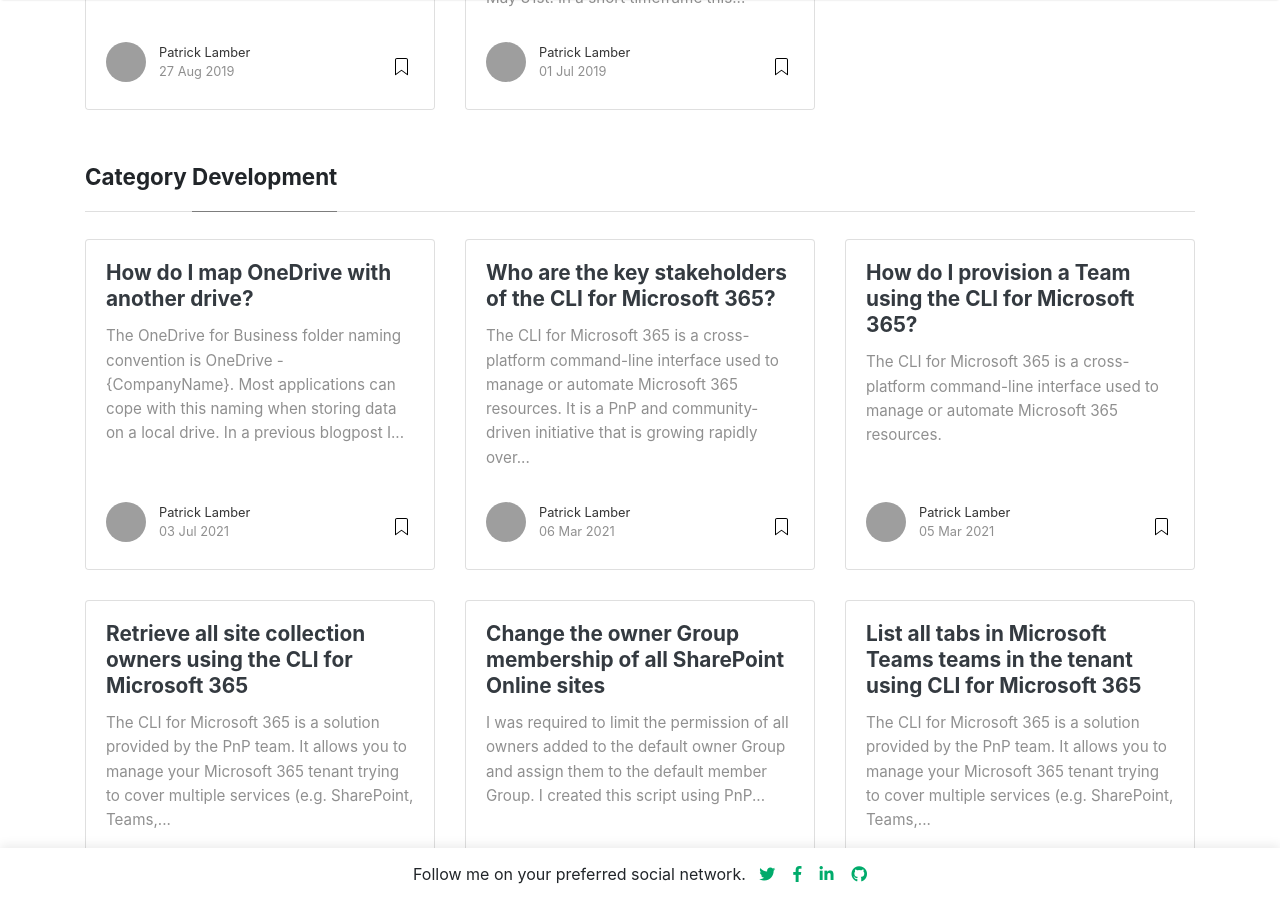
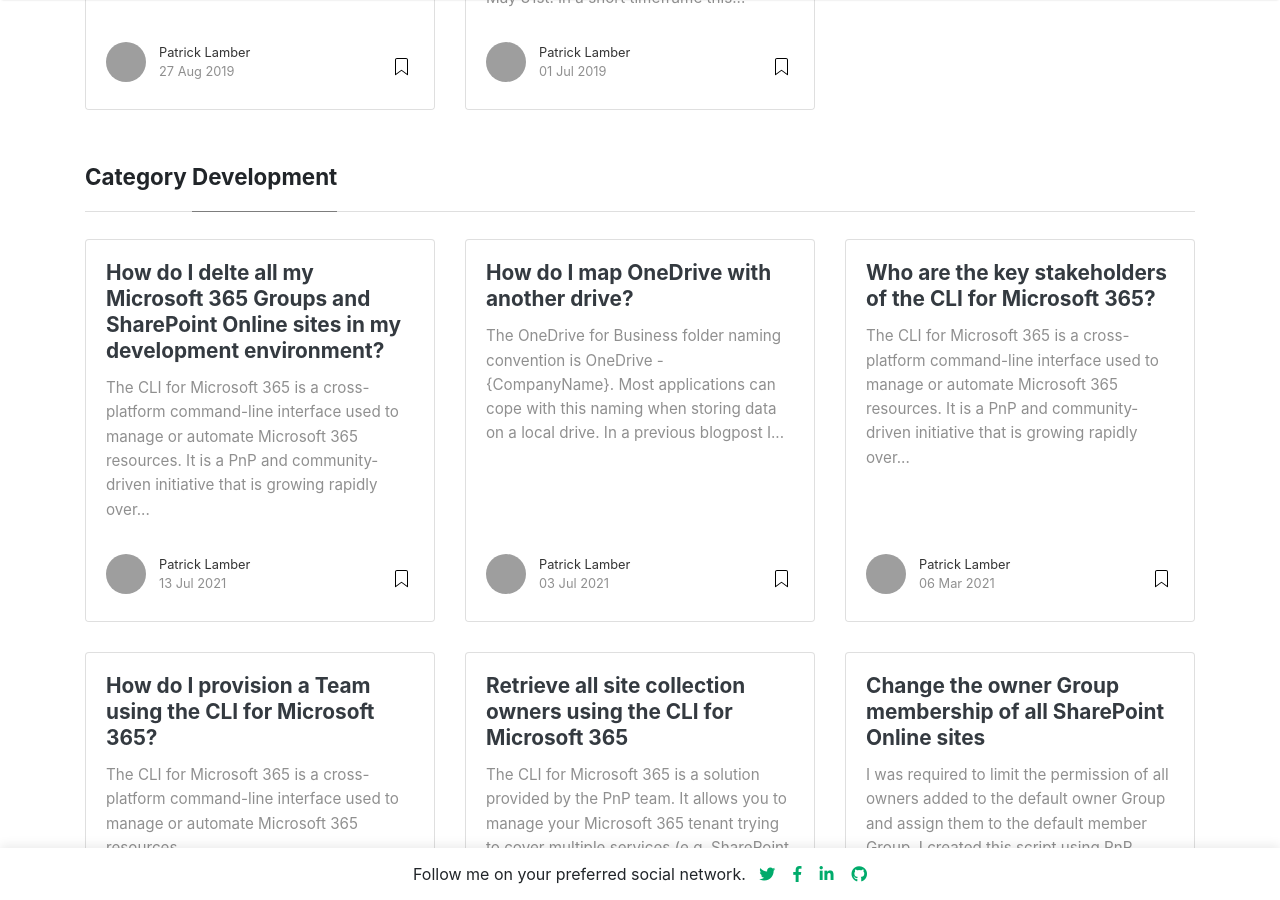
Before and after one commit to plamber/plamber.github.io, a Jekyll site: the page built from _pages/categories.md, in a window 1280 px wide and 900 px high, scrolled down 588 px. Built offline with Jekyll 4.4.1, drawn with Linux system fonts in a browser that asks for light colours; nearby versions of some CDN libraries; some of the changed text lies outside the part shown; grey boxes are pictures that could not be loaded.

Commit message:
added spo site deletion post

```diff
--- /dev/null
+++ b/_posts/2021-07-13-Delete-All-SPO-Sites-And-M365-Groups.md
@@ -0,0 +1,17 @@
+---
+layout: post
+title:  "How do I delte all my Microsoft 365 Groups and SharePoint Online sites in my development environment?"
+author: plamber
+categories: [ Development, PowerShell, SharePoint, Groups]
+tags: [SharePoint, Office 365, Microsoft 365]
+featured: false
+---
+The [CLI for Microsoft 365](https://github.com/pnp/cli-microsoft365) is a cross-platform command-line interface used to manage or automate Microsoft 365 resources. It is a PnP and community-driven initiative that is growing rapidly over time.
+
+I am actively working on our Microsoft 365 governance tool [EasyLife365](https://www.easylife365.cloud). We are creating thousand of Microsoft 365 Groups and SharePoint Online sites during development and testing. In some occasions we want to cleanup our environment and start fresh.
+
+This sample script shows you how you can enumerate all Microsoft 365 Groups in your test tenant and delete these Groups. Afterwards, it also processes all SPO sites and deletes them permanently.
+
+Please execute this script carefully.
+
+<script src="https://gist.github.com/plamber/eb504e417412f03e86e6f9b8269ac342.js"></script>
```
Also changed, not shown: _posts/2021-03-06-Who-Are-The-Key-Stakeholders-of-The-Cli-For-Microsoft-365.md (+1 -0 lines).
